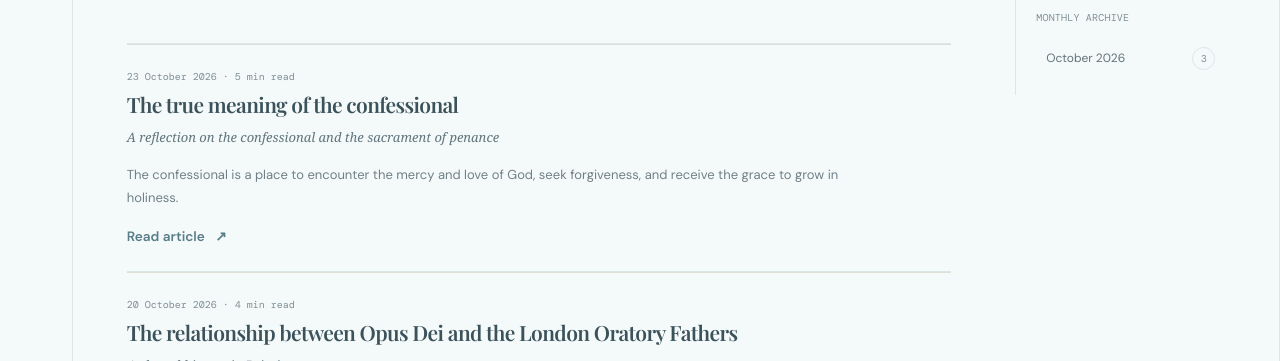
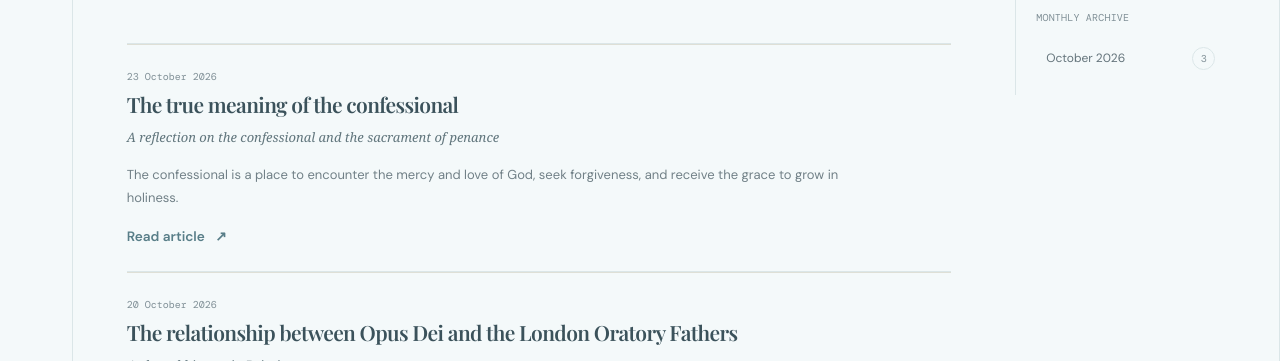
Before and after one commit to poonlonghei/poonlonghei.github.io, a Next.js app: page /blog in a window 1280 px wide. Shown: the part 347-708 px from the top of the page. Built offline with nearby package versions, Linux system fonts and the light colour scheme; a web font is replaced by a local one.

Commit message:
Refine the blog post and re-edited the README.md

```diff
--- a/app/blog/page.tsx
+++ b/app/blog/page.tsx
@@ -48,7 +48,7 @@ export default function BlogPage() {
                 key={post.slug}
               >
                 <p className="eyebrow">
-                  {post.date} · {post.readingTime}
+                  {post.date}
                 </p>
                 <h2>
                   <Link href={`/blog/posts/${post.slug}/`}>{post.title}</Link>
--- a/app/blog/posts/[slug]/page.tsx
+++ b/app/blog/posts/[slug]/page.tsx
@@ -43,7 +43,7 @@ export default async function PostPage({
 
         <header className="article-header">
           <p className="eyebrow">
-            {post.date} · {post.readingTime}
+            {post.date}
           </p>
           <h1>{post.title}</h1>
           <p className="article-subtitle">{post.subtitle}</p>
--- a/app/page.tsx
+++ b/app/page.tsx
@@ -150,7 +150,7 @@ export default function HomePage() {
             <div>
               <span className="english-eyebrow">Latest article</span>
               <p>
-                {latest.date} · {latest.readingTime}
+                {latest.date}
               </p>
             </div>
             <div>
--- a/content/blog/new-website.md
+++ b/content/blog/new-website.md
@@ -3,7 +3,6 @@ title: "New Website"
 subtitle: "Time to start again"
 date: "19 October 2026"
 isoDate: "2026-10-19"
-readingTime: "4 min read"
 excerpt: "Starting again with a website is a chance to think about what I actually want it to do. I began this project on WordPress, then moved toward a portfolio that brings my work and interests together."
 ---
 
--- a/content/blog/opus-dei-and-london-oratory.md
+++ b/content/blog/opus-dei-and-london-oratory.md
@@ -3,7 +3,6 @@ title: "The relationship between Opus Dei and the London Oratory Fathers"
 subtitle: "A shared history in Britain"
 date: "20 October 2026"
 isoDate: "2026-10-20"
-readingTime: "4 min read"
 excerpt: "As I discern a possible vocation with the Oratorian Fathers or as a celibate layman in Opus Dei, I recently discovered a historical connection between the Brompton Oratory and Opus Dei’s earliest years in Britain."
 ---
 
--- a/content/blog/the-confessional.md
+++ b/content/blog/the-confessional.md
@@ -3,7 +3,6 @@ title: "The true meaning of the confessional"
 subtitle: "A reflection on the confessional and the sacrament of penance"
 date: "23 October 2026"
 isoDate: "2026-10-23"
-readingTime: "5 min read"
 excerpt: "The confessional is a place to encounter the mercy and love of God, seek forgiveness, and receive the grace to grow in holiness."
 ---
 
--- a/src/blog.ts
+++ b/src/blog.ts
@@ -8,7 +8,6 @@ export type BlogPost = {
   subtitle: string;
   date: string;
   isoDate: string;
-  readingTime: string;
   excerpt: string;
   sections: { heading: string; content: string }[];
 };
@@ -20,7 +19,7 @@ function isBlogPostMetadata(value: unknown): value is BlogPostMetadata {
     return false;
   }
 
-  return ["title", "subtitle", "date", "isoDate", "readingTime", "excerpt"].every(
+  return ["title", "subtitle", "date", "isoDate", "excerpt"].every(
     (field) => typeof Reflect.get(value, field) === "string",
   );
 }
```
Also changed, not shown: 43 other files (tests, documents, lock files or other folders).
